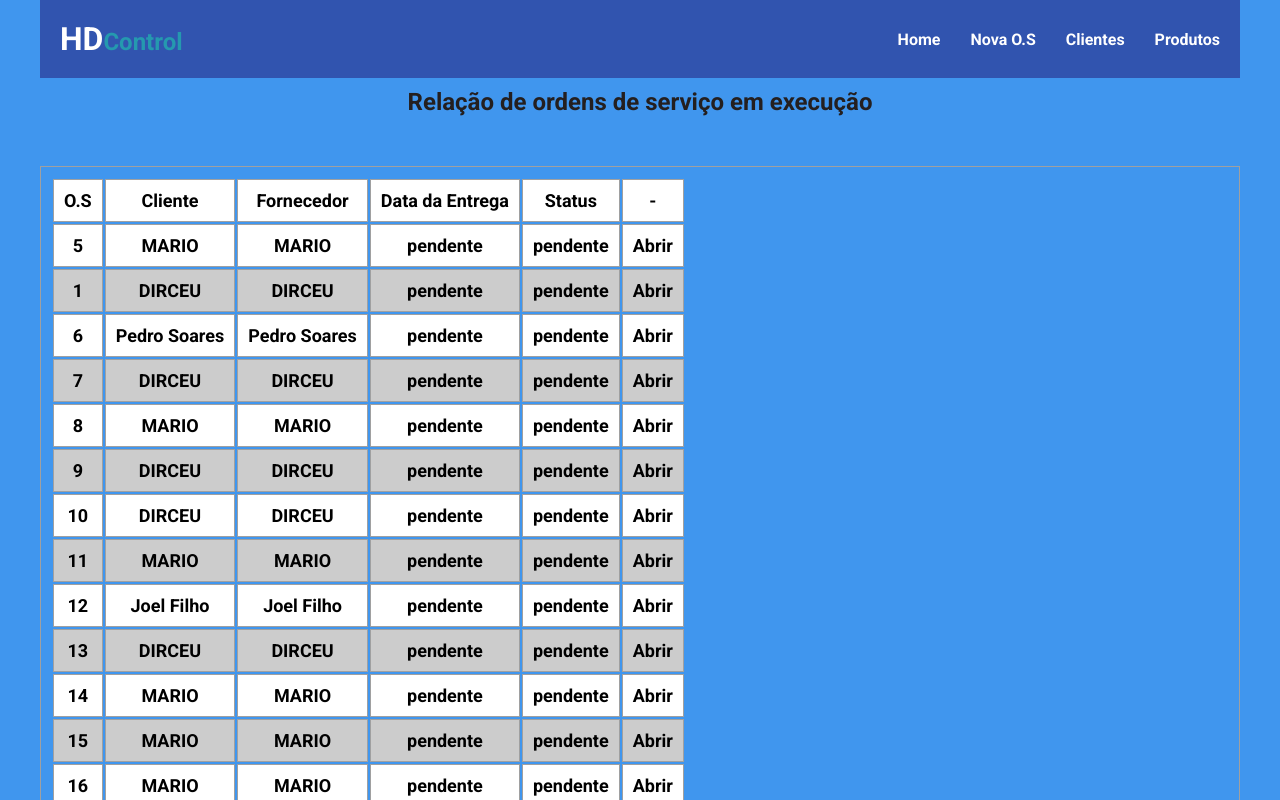
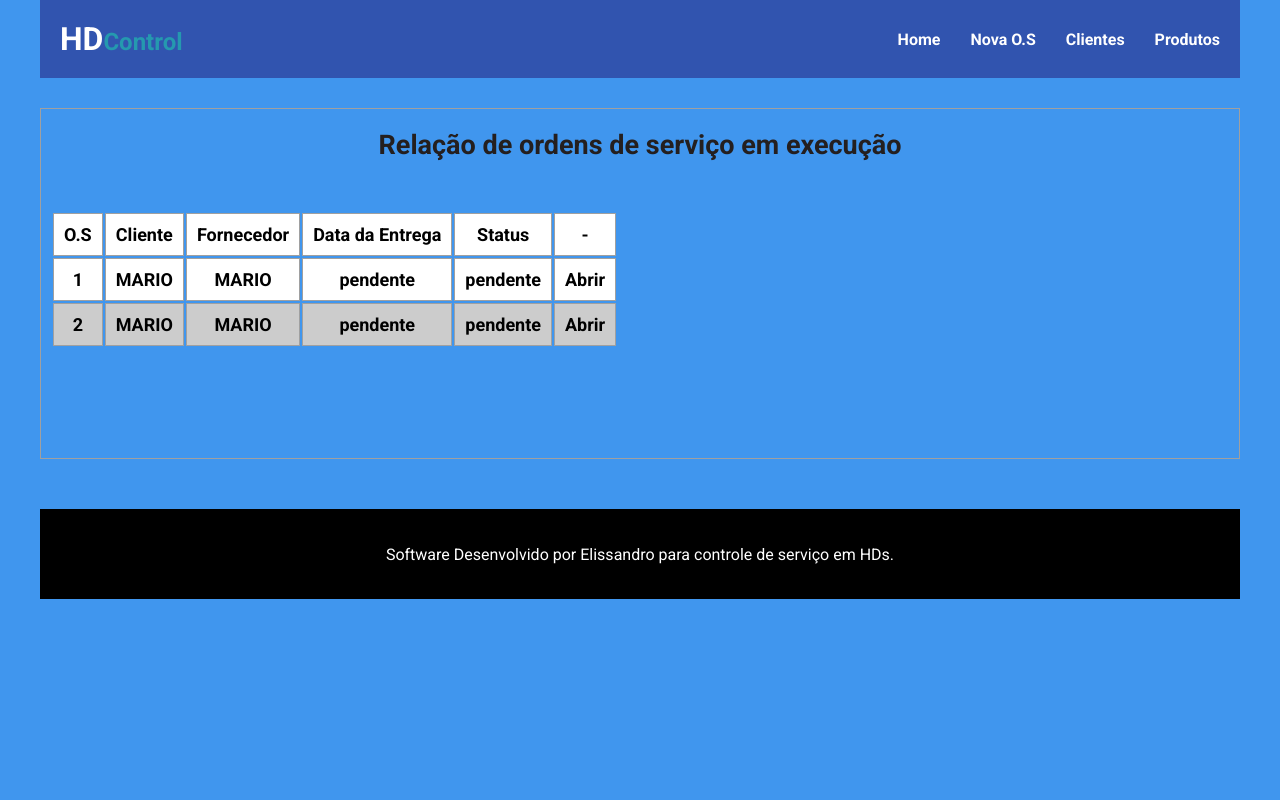
Before and after one commit to elissandroa/hdcontrol, a React (Vite) app in the folder frontend/: page / in a window 1280 px wide. Shown: the top 800 px of the page. Built offline with nearby package versions, Linux system fonts and the light colour scheme; data requests are answered from the project's data file.

Commit message:
Edit Order

```diff
--- a/frontend/src/components/NewOs.jsx
+++ b/frontend/src/components/NewOs.jsx
@@ -12,10 +12,10 @@ export const NewOs = ({ clients, products }) => {
   const [service, setService] = useState("");
   const [notes, setNotes] = useState("");
   const [id, setId] = useState(0);
-  const [count, setCount] = useState(0);
+  const [setCount] = useState(0);
   const [order, setOrder] = useState(null);
   const [client, setClient] = useState("");
-  const [amount, setAmount] = useState(0);
+
   const navigate = useNavigate();
 
   const addItem = (e) => {
--- a/frontend/src/components/Order.jsx
+++ b/frontend/src/components/Order.jsx
@@ -6,14 +6,28 @@ import axios from "axios";
 export const Order = () => {
   const { id } = useParams();
   const [order, setOrder] = useState({});
-  console.log(JSON.stringify(order.items));
+
   useEffect(() => {
     axios
       .get(`http://localhost:8000/orders/${id}`)
       .then((response) => setOrder(response.data));
   }, [id]);
 
-  return (
+
+  const updateOrder = () => {
+    const OrderUpdate = {
+      client: order.client,
+      amount: order.amount,
+      data_entrega: order.data_entrega,
+      status: order.status,
+      items: order.items,
+    };
+    setOrder(OrderUpdate);
+    if (order) {
+      axios.put(`http://localhost:8000/orders/${order.id}`, order);
+    }
+  }
+   return (
     order && (
       <div className="order-container">
         <div className="order-header">
@@ -32,6 +46,8 @@ export const Order = () => {
               <th>Un</th>
               <th>Total</th>
               <th>Entrega</th>
+              <th></th>
+              <th></th>
             </tr>
           </thead>
           <tbody>
@@ -45,12 +61,12 @@ export const Order = () => {
                   <td>R$ {(item[1] * item[3]).toFixed(2)}</td>
                   <td>{order.data_entrega}</td>
                   <td>{item[0]}</td>
+                  <td>Editar</td>
                 </tr>
               ))}
           </tbody>
         </table>
       </div>
     )
-  )
-
+  );
 };
--- a/frontend/src/components/OrderList.jsx
+++ b/frontend/src/components/OrderList.jsx
@@ -15,6 +15,7 @@ export const OrderList = () => {
 
   return (
     <div className="order-container">
+      <h2>Relação de ordens de serviço em execução</h2>
       <table className="table-container">
         <thead>
           <tr className="th-container">
--- a/frontend/src/mockDatabase/db.json
+++ b/frontend/src/mockDatabase/db.json
@@ -197,58 +197,8 @@
   ],
   "orders": [
     {
-      "id": 5,
       "client": "MARIO",
-      "amount": "",
-      "data_entrega": "pendente",
-      "status": "pendente",
-      "items": [
-        [
-          0,
-          "1",
-          "HD 750GB SAMSUNG DESK",
-          "1",
-          "1",
-          "1"
-        ],
-        [
-          1,
-          "2",
-          "HD 2TB SAMSUNG DESK",
-          "2",
-          "2",
-          "2"
-        ],
-        [
-          2,
-          "3",
-          "HD 1.5TB SEAGATE DESK",
-          "44",
-          "4",
-          "4"
-        ],
-        [
-          3,
-          "2",
-          "HD 3TB SEAGATE DESK",
-          "2",
-          "2",
-          "2"
-        ],
-        [
-          4,
-          "2",
-          "HD 3TB SAMSUNG DESK",
-          "2",
-          "2",
-          "2"
-        ]
-      ]
-    },
-    {
-      "id": 1,
-      "client": "DIRCEU",
-      "amount": "",
+      "amount": 1,
       "data_entrega": "pendente",
       "status": "pendente",
       "items": [
@@ -257,245 +207,36 @@
           "1",
           "HD 500GB SAMSUNG DESK",
           "1",
-          "1",
+          "11",
           "1"
         ]
-      ]
+      ],
+      "id": 1
     },
     {
-      "client": "Pedro Soares",
-      "amount": "",
+      "client": "MARIO",
+      "amount": 400,
       "data_entrega": "pendente",
       "status": "pendente",
       "items": [
         [
           0,
+          "5",
+          "HD 1.5TB SAMSUNG DESK",
           "20",
-          "HD 750GB SEAGATE DESK",
-          "60",
-          "serviço",
-          "observações"
-        ]
-      ],
-      "id": 6
-    },
-    {
-      "client": "DIRCEU",
-      "amount": "",
-      "data_entrega": "pendente",
-      "status": "pendente",
-      "items": [
-        [
-          0,
-          "1",
-          "HD 750GB SEAGATE DESK",
-          "1",
-          "1",
-          "1"
-        ],
-        [
-          1,
-          "2",
-          "HD 1.5TB SAMSUNG DESK",
-          "25",
-          "1",
-          "1"
-        ],
-        [
-          2,
-          "1",
-          "HD 500GB SEAGATE DESK",
-          "25.75",
-          "CLEAR SMART",
-          "Firmware / Testes"
-        ]
-      ],
-      "id": 7
-    },
-    {
-      "client": "MARIO",
-      "amount": "",
-      "data_entrega": "pendente",
-      "status": "pendente",
-      "items": [
-        [
-          0,
-          "14",
-          "HD 1TB SEAGATE DESK",
-          "40",
-          "Reset de Firmware e testes",
-          "HDS novos na caixa"
-        ]
-      ],
-      "id": 8
-    },
-    {
-      "client": "DIRCEU",
-      "amount": "",
-      "data_entrega": "pendente",
-      "status": "pendente",
-      "items": [
-        [
-          0,
-          "25",
-          "HD 1.5TB SAMSUNG DESK",
-          "45",
-          "T-REX",
-          "FIRMWARE/TESTES"
-        ]
-      ],
-      "id": 9
-    },
-    {
-      "client": "DIRCEU",
-      "amount": "",
-      "data_entrega": "pendente",
-      "status": "pendente",
-      "items": [
-        [
-          0,
-          "15",
-          "HD 500GB SAMSUNG DESK",
-          "5",
-          "Teste",
-          "Teste"
-        ]
-      ],
-      "id": 10
-    },
-    {
-      "client": "MARIO",
-      "amount": "",
-      "data_entrega": "pendente",
-      "status": "pendente",
-      "items": [
-        [
-          0,
-          "3",
-          "HD 1.5TB SAMSUNG DESK",
-          "25",
-          "1",
-          "1"
+          "teste",
+          "teste"
         ],
         [
           1,
           "10",
-          "HD 4TB SAMSUNG DESK",
-          "40",
-          "2",
-          "123"
-        ]
-      ],
-      "id": 11
-    },
-    {
-      "client": "Joel Filho",
-      "amount": 0,
-      "data_entrega": "pendente",
-      "status": "pendente",
-      "items": [
-        [
-          0,
-          "25",
-          "HD 3TB SAMSUNG DESK",
-          "40",
-          "1",
-          "1"
-        ],
-        [
-          1,
-          "34",
-          "HD 1.5TB SEAGATE DESK",
-          "55",
-          "33",
-          "3"
-        ],
-        [
-          2,
-          "25",
-          "HD 4TB SAMSUNG DESK",
-          "45",
+          "HD 750GB SEAGATE DESK",
+          "30",
           "1",
           "1"
         ]
       ],
-      "id": 12
-    },
-    {
-      "client": "DIRCEU",
-      "amount": 0,
-      "data_entrega": "pendente",
-      "status": "pendente",
-      "items": [
-        [
-          0,
-          "2",
-          "HD 1TB SAMSUNG DESK",
-          "15",
-          "1",
-          "1"
-        ]
-      ],
-      "id": 13
-    },
-    {
-      "client": "MARIO",
-      "amount": 0,
-      "data_entrega": "pendente",
-      "status": "pendente",
-      "items": [
-        [
-          0,
-          "10",
-          "HD 750GB SAMSUNG DESK",
-          "20",
-          "1",
-          "1"
-        ]
-      ],
-      "id": 14
-    },
-    {
-      "client": "MARIO",
-      "amount": 200,
-      "data_entrega": "pendente",
-      "status": "pendente",
-      "items": [
-        [
-          0,
-          "10",
-          "HD 500GB SAMSUNG DESK",
-          "20",
-          "1",
-          "20"
-        ]
-      ],
-      "id": 15
-    },
-    {
-      "client": "MARIO",
-      "amount": 2000,
-      "data_entrega": "pendente",
-      "status": "pendente",
-      "items": [
-        [
-          0,
-          "40",
-          "HD 2TB WD DESK",
-          "40",
-          "T-REX",
-          "FIRMWARE/TESTE"
-        ],
-        [
-          1,
-          "20",
-          "HD 1TB WD DESK",
-          "20",
-          "T-REX",
-          "FIRMWARE/TESTES"
-        ]
-      ],
-      "id": 16
+      "id": 2
     }
   ],
   "users": [
--- a/frontend/src/pages/Home.jsx
+++ b/frontend/src/pages/Home.jsx
@@ -13,7 +13,7 @@ export const Home = () => {
 
   return (
     <div className='home-container'>
-      <Orders orders={orders} />
+      <Orders orders={orders}/>
     </div>
   )
 }
--- a/frontend/src/pages/Orders.jsx
+++ b/frontend/src/pages/Orders.jsx
@@ -1,3 +1,4 @@
+
 import { OrderList } from "../components/OrderList";
 import "./Orders.css";
 export const Orders = ({orders}) => {
@@ -5,8 +6,12 @@ export const Orders = ({orders}) => {
   return (
 
     <div className="orders-container">
-      <h2>Relação de ordens de serviço em execução</h2>
-      <OrderList orders={orders} />
+      {
+        !orders ? <h2>Não há ordens de serviço em execução no momento.</h2>
+        :<OrderList orders={orders} />
+
+
+      }
     </div>
   );
 };
```
Also changed, not shown: frontend/src/components/EditItem.jsx (added, +15 -0 lines), frontend/src/components/EditItem.css (added).
